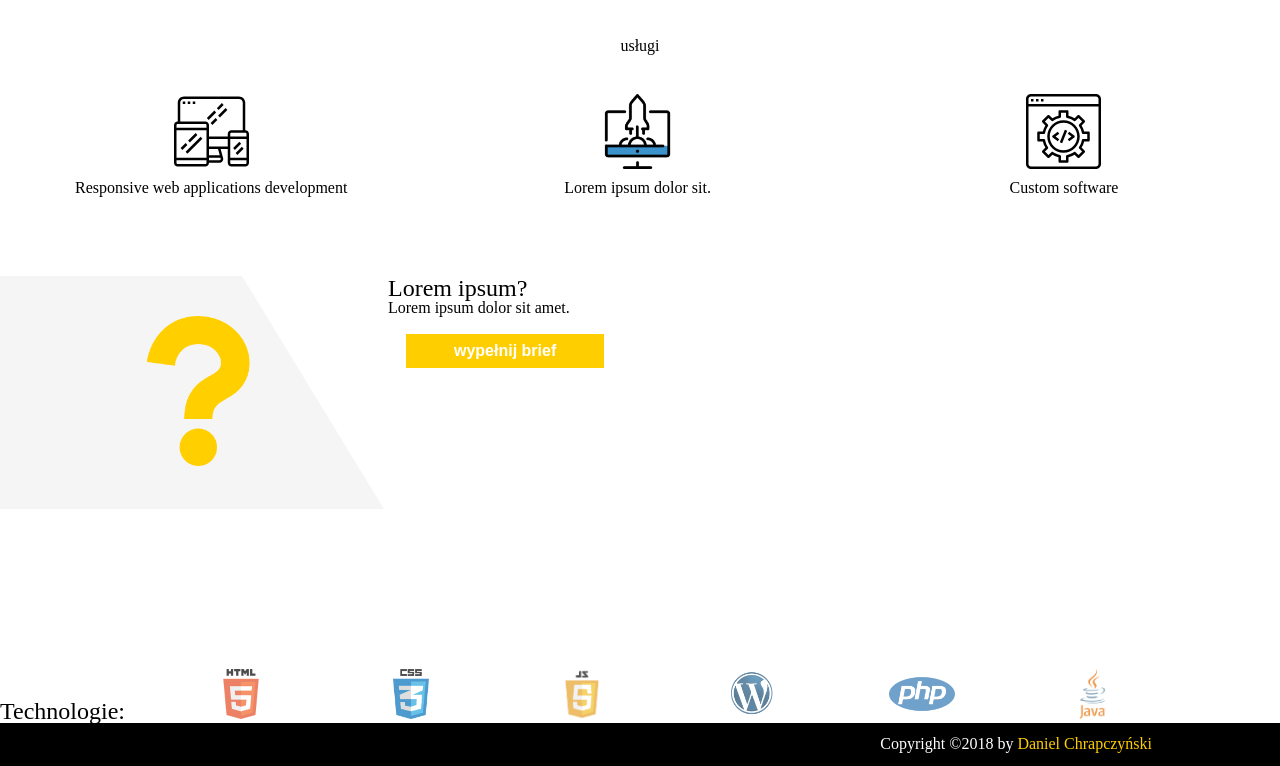
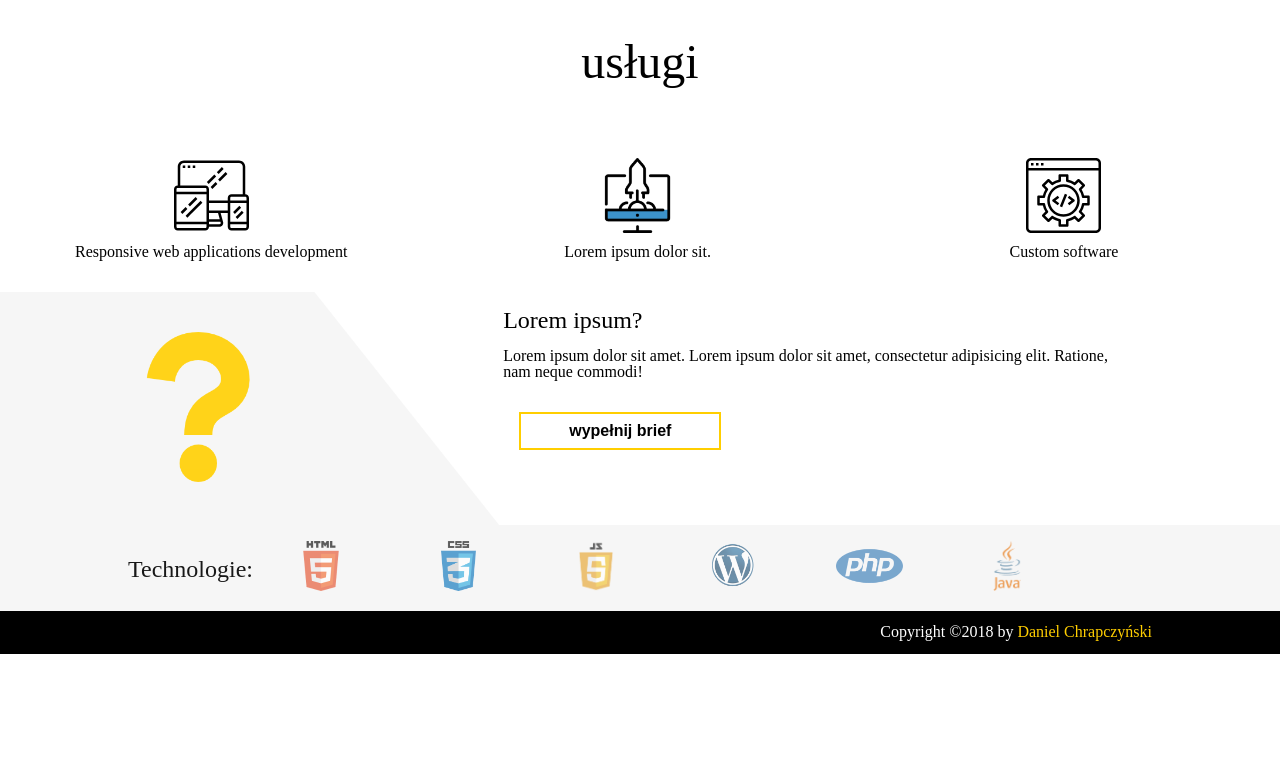
Before and after one commit to DonChrapek/chrapczynski, a plain HTML site: page index.html in a window 1280 px wide. Shown: the part 802-1568 px from the top of the page. After the commit the page ends 1456 px from the top, so only its background shows below. Drawn offline with Linux system fonts and the light colour scheme.

Commit message:
Fixed 'Services' section styles

```diff
--- a/index.html
+++ b/index.html
@@ -26,7 +26,7 @@
             <h1>Daniel Chrapczyński</h1>
             <h3>Software developer</h3>
             <div class="button-container">
-                <button class="btn-transparent">wypełnij brief</button>
+                <button class="btn-transparent-grey">wypełnij brief</button>
             </div>
         </div>
     </header>
@@ -62,10 +62,10 @@
             <div class="question-right">
                 <div class="services-question-caption">
                     <h4>Lorem ipsum?</h4>
-                    <h5>Lorem ipsum dolor sit amet.</h5>
+                    <h5>Lorem ipsum dolor sit amet. Lorem ipsum dolor sit amet, consectetur adipisicing elit. Ratione, nam neque commodi!</h5>
                 </div>
                 <div class="button-container">
-                    <button class="btn-yellow">wypełnij brief</button>
+                    <button class="btn-transparent">wypełnij brief</button>
                 </div>
             </div>
         </div>
--- a/style/main.css
+++ b/style/main.css
@@ -40,6 +40,12 @@ button {
 }
 
 .btn-transparent {
+    background: none;
+    border: 2px solid #ffce00;
+    color: black;
+}
+
+.btn-transparent-grey {
     background: rgba(0, 0, 0, 0.4);
     border: 2px solid #ffce00;
     color: #ffce00;
@@ -48,6 +54,10 @@ button {
 .section-header {
     padding: 5vh;
     text-align: center;
+}
+
+.section-header h2 {
+    font-size: 3em;
 }
 
 /* Navbar start */
@@ -116,6 +126,7 @@ header .button-container {
 .single-service-container {
     display: inline-block;
     width: 33%;
+    padding: 2em 0;
 }
 
 .single-service-item {
@@ -127,15 +138,13 @@ header .button-container {
     margin-bottom: 8px;
 }
 
-.services-question {
-    white-space: nowrap;
-    padding: 10vh 0;
+.services-question-caption {
+    padding-right: 10vw;
+    word-wrap: break-word;
 }
 
-.services-question-caption {
-    padding-right: 10vw;
-    white-space: normal;
-    word-wrap: break-word;
+.services-question-caption h1, .services-question-caption h5 {
+    margin-top: 1em;
 }
 
 .services-question div {
@@ -147,9 +156,10 @@ header .button-container {
 .question-left {
     -webkit-clip-path: polygon(0 0, 63% 0, 100% 100%, 0% 100%);
     clip-path: polygon(0 0, 63% 0, 100% 100%, 0% 100%);
-    width: 30vw;
+    width: 39vw;
+    padding: 5vh 0 5vh 10vw;
     background-color: rgba(230,230,230,.4);
-    padding: 5vh 0 5vh 10vw;
+    opacity: 0.9;
 }
 
 .question-left img {
@@ -157,23 +167,27 @@ header .button-container {
 }
 
 .question-right {
-    width: 70vw;
+    width: 59vw;
+    padding-top: 1em;
 }
 
 .question-right .button-container {
     display: block;
-    width: 30%;
+    margin-top: 1em;
 }
 
 .skills-container {
     width: 100%;
     display: block;
-    margin-top: 10vh;
+    padding: 1em 10vw;
+    background-color: rgba(230,230,230,.4);
+    opacity: 0.9;
 }
 
 .skills-container > div {
     width: 12%;
     display: inline-block;
+    transform: translateY(-60%);
 }
 
 .skills-container figure {
```
